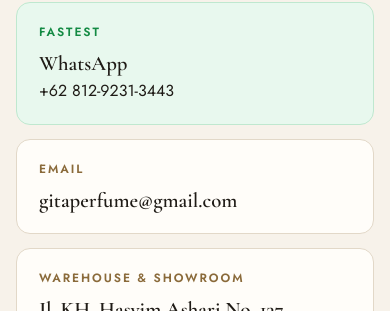
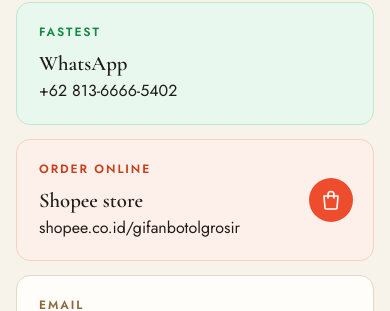
Before and after one commit to Timoth18/gita_perfume, a Next.js app: page /contact in a window 390 px wide. Shown: the part 325-636 px from the top of the page. Built offline with nearby package versions, Linux system fonts and the light colour scheme; no server answers.

Commit message:
Update WhatsApp number and add Shopee store link
New phone/WhatsApp +62 813-6666-5402. Shopee store card on Contact,
'Shop on Shopee' pill in the footer, and Shopee in JSON-LD sameAs
(placeholder Instagram/TikTok URLs removed from sameAs).

```diff
--- a/app/contact/page.tsx
+++ b/app/contact/page.tsx
@@ -2,6 +2,7 @@ import type { Metadata } from "next";
 import Image from "next/image";
 import Breadcrumbs from "@/components/Breadcrumbs";
 import JsonLd from "@/components/JsonLd";
+import ShopeeIcon from "@/components/ShopeeIcon";
 import { buildingPhoto } from "@/lib/images";
 import { categories } from "@/lib/products";
 import { site, waLink, mapsEmbed, mapsLink } from "@/lib/site";
@@ -39,6 +40,12 @@ export default function ContactPage() {
               <span className="eyebrow">Fastest</span>
               <strong>WhatsApp</strong>
               <span>{site.phone}</span>
+            </a>
+            <a className="contact-card contact-shop" href={site.shopee.url} target="_blank" rel="noopener">
+              <span className="contact-shop-icon"><ShopeeIcon size={24} /></span>
+              <span className="eyebrow">Order online</span>
+              <strong>Shopee store</strong>
+              <span>shopee.co.id/{site.shopee.handle}</span>
             </a>
             <a className="contact-card" href={`mailto:${site.email}`}>
               <span className="eyebrow">Email</span>
@@ -122,6 +129,7 @@ export default function ContactPage() {
           email: site.email,
           openingHours: "Mo-Sa 08:00-17:00",
           hasMap: mapsLink,
+          sameAs: Object.values(site.socials),
           address: {
             "@type": "PostalAddress",
             streetAddress: site.address.street,
--- a/app/globals.css
+++ b/app/globals.css
@@ -205,6 +205,12 @@ p { margin: 0 0 1em; }
 .contact-wa { background: #e8f8ee; border-color: #bfe8cf; }
 .contact-wa .eyebrow { color: #138a43; }
 a.contact-card:hover { border-color: var(--gold-2); }
+.contact-card { transition: border-color .2s ease, transform .2s ease, box-shadow .2s ease; }
+a.contact-card:hover { transform: translateY(-2px); box-shadow: 0 10px 24px -16px #1f1b1640; }
+.contact-shop { position: relative; background: #fdf0ea; border-color: #f3d2c3; padding-right: 72px; }
+.contact-shop .eyebrow { color: #c4421f; }
+a.contact-shop:hover { border-color: #e9a68c; }
+.contact-shop-icon { position: absolute; right: 20px; top: 50%; transform: translateY(-50%); display: grid; place-items: center; width: 44px; height: 44px; border-radius: 50%; background: #ee4d2d; color: #fff; }
 .map-embed { display: grid; gap: 8px; }
 .map-embed iframe { width: 100%; aspect-ratio: 16 / 10; border: 0; border-radius: var(--radius); background: #f1eadf; }
 .form { background: var(--surface); border: 1px solid var(--line); border-radius: var(--radius); padding: clamp(20px, 4vw, 36px); display: grid; gap: 16px; }
@@ -232,6 +238,8 @@ a.contact-card:hover { border-color: var(--gold-2); }
 .site-footer a { text-decoration: none; }
 .site-footer a:hover { color: #fff; }
 .site-footer address { font-style: normal; }
+.footer-shop { display: inline-flex; align-items: center; gap: 8px; padding: 6px 14px; border: 1px solid #d6b68066; border-radius: 999px; color: #e8dccb; transition: border-color .2s ease, color .2s ease, background .2s ease; }
+.footer-shop:hover { border-color: #ee4d2d; background: #ee4d2d22; }
 .footer-bottom { display: flex; justify-content: space-between; gap: 12px; flex-wrap: wrap; border-top: 1px solid #ffffff1a; margin-top: 40px; padding-top: 20px; font-size: .85rem; }
 
 /* WhatsApp floating button */
--- a/components/Footer.tsx
+++ b/components/Footer.tsx
@@ -1,6 +1,7 @@
 import Link from "next/link";
 import { categories } from "@/lib/products";
 import { nav, site, waLink } from "@/lib/site";
+import ShopeeIcon from "./ShopeeIcon";
 
 export default function Footer() {
   return (
@@ -31,6 +32,7 @@ export default function Footer() {
           <p>{site.address.street}<br />{site.address.city} {site.address.postalCode}, Indonesia</p>
           <p><a href={waLink()} target="_blank" rel="noopener">WhatsApp {site.phone}</a><br />
           <a href={`mailto:${site.email}`}>{site.email}</a></p>
+          <p><a className="footer-shop" href={site.shopee.url} target="_blank" rel="noopener"><ShopeeIcon size={16} /> Shop on Shopee</a></p>
           <p className="muted">{site.hours}</p>
         </address>
       </div>
--- /dev/null
+++ b/components/ShopeeIcon.tsx
@@ -0,0 +1,9 @@
+/** Simple shopping-bag mark used next to Shopee links (generic icon, not the Shopee logo). */
+export default function ShopeeIcon({ size = 22 }: { size?: number }) {
+  return (
+    <svg viewBox="0 0 24 24" width={size} height={size} aria-hidden="true" fill="none" stroke="currentColor" strokeWidth="1.6" strokeLinecap="round" strokeLinejoin="round">
+      <path d="M5 8h14l-1 12.2a1 1 0 0 1-1 .8H7a1 1 0 0 1-1-.8L5 8z" />
+      <path d="M9 10V6.5a3 3 0 0 1 6 0V10" />
+    </svg>
+  );
+}
--- a/lib/site.ts
+++ b/lib/site.ts
@@ -1,4 +1,6 @@
 // Central business info. Everything marked PLACEHOLDER must be confirmed by the client.
+const shopeeUrl = "https://shopee.co.id/gifanbotolgrosir";
+
 export const site = {
   name: "Gita Perfume Bottle",
   shortName: "Gita",
@@ -15,8 +17,8 @@ export const site = {
   // Set NEXT_PUBLIC_ALLOW_INDEXING=0 in Vercel to hide production too.
   allowIndexing: process.env.VERCEL_ENV === "production" && process.env.NEXT_PUBLIC_ALLOW_INDEXING !== "0",
   locale: "en_US",
-  phone: "+62 812-9231-3443",
-  whatsapp: "6281292313443", // digits only, for wa.me links
+  phone: "+62 813-6666-5402",
+  whatsapp: "6281366665402", // digits only, for wa.me links
   email: "gitaperfume@gmail.com",
   address: {
     street: "Jl. KH. Hasyim Ashari No. 137",
@@ -27,11 +29,14 @@ export const site = {
   },
   hours: "Mon–Sat, 08:00–17:00 WIB", // PLACEHOLDER
   founded: "2015", // PLACEHOLDER
+  shopee: {
+    url: shopeeUrl,
+    handle: "gifanbotolgrosir",
+  },
+  // Official profiles, used for JSON-LD sameAs. Add Instagram / TikTok here once the client shares them.
   socials: {
-    instagram: "https://instagram.com/", // PLACEHOLDER
-    tiktok: "https://tiktok.com/", // PLACEHOLDER
-    shopee: "https://shopee.co.id/", // PLACEHOLDER
-  },
+    shopee: shopeeUrl,
+  } as Record<string, string>,
 };
 
 export const nav = [
```
